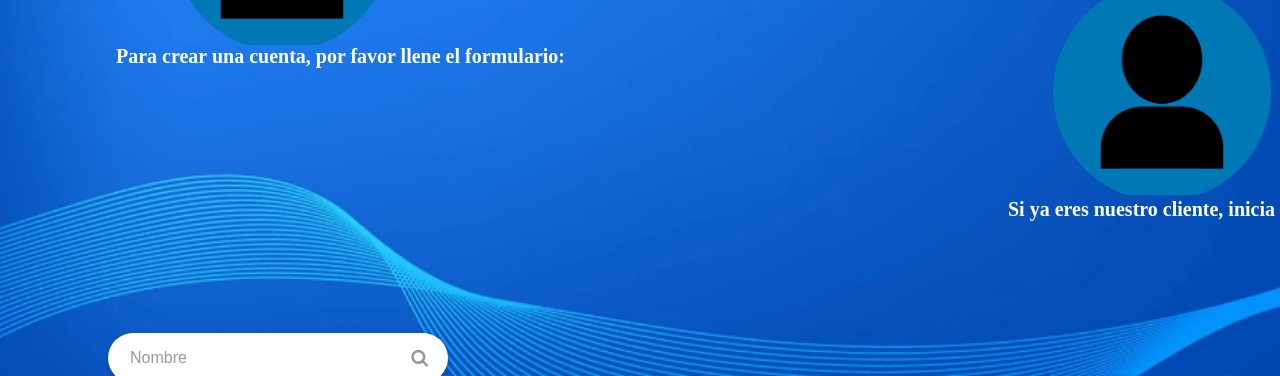
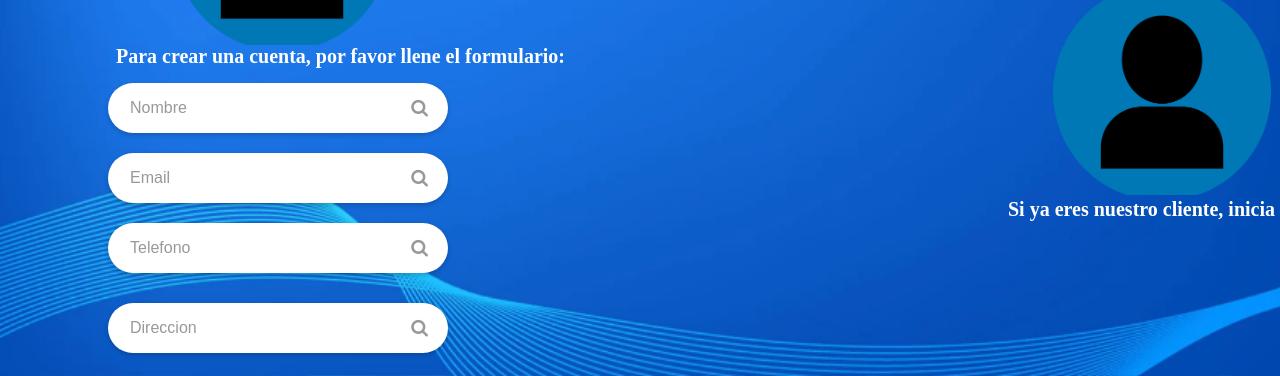
Before and after one commit to JCamiloOT/proyecto, a plain HTML site: page index.html in a window 1280 px wide. Shown: the part 424-800 px from the top of the page. Drawn offline with Linux system fonts and the light colour scheme.

Commit message:
Update Estilo2.css

```diff
--- a/Estilo2.css
+++ b/Estilo2.css
@@ -169,7 +169,7 @@ body {
     align-items: center;
     padding: 0 20px;
     position: relative;
-    top: -320px;
+    top: -570px;
     left: 100px;
     box-shadow: 0 2px 5px rgba(0, 0, 0, 0.2);
 }
@@ -201,7 +201,7 @@ body {
     align-items: center;
     padding: 0 20px;
     position: relative;
-    top: -300px;
+    top: -550px;
     left: 100px;
     box-shadow: 0 2px 5px rgba(0, 0, 0, 0.2);
 }
@@ -233,7 +233,7 @@ body {
     align-items: center;
     padding: 0 20px;
     position: relative;
-    top: -280px;
+    top: -530px;
     left: 100px;
     box-shadow: 0 2px 5px rgba(0, 0, 0, 0.2);
 }
@@ -265,7 +265,7 @@ body {
     align-items: center;
     padding: 0 20px;
     position: relative;
-    top: -260px;
+    top: -500px;
     left: 100px;
     box-shadow: 0 2px 5px rgba(0, 0, 0, 0.2);
 }
```
